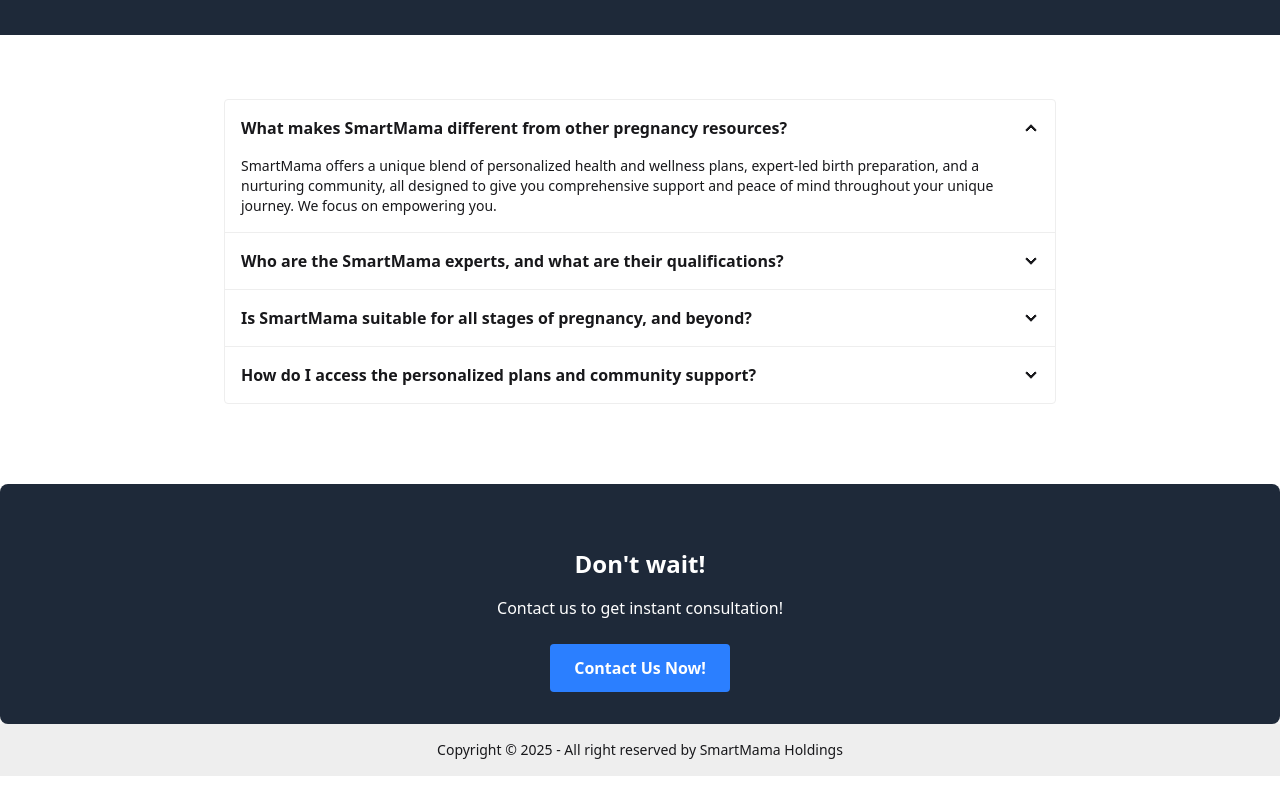
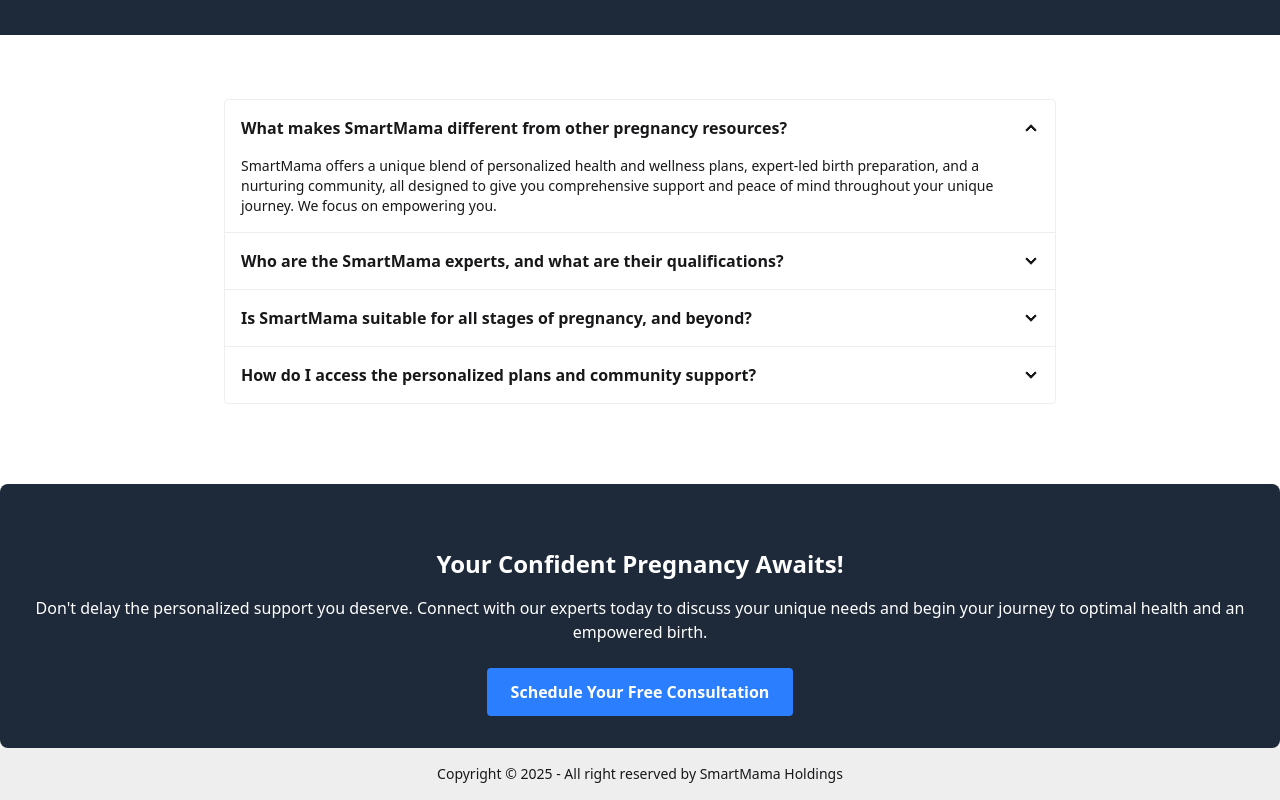
Before and after one commit to Captain-Carl-Larc/smart-mama-landing, a React (Vite) app: page / in a window 1280 px wide. Shown: the part 2485-3285 px from the top of the page. Before the commit the page ends 3261 px from the top, so only its background shows below. Built offline with nearby package versions, Linux system fonts and the light colour scheme.

Commit message:
banner update

```diff
--- a/src/App.jsx
+++ b/src/App.jsx
@@ -10,22 +10,22 @@
 import Footer from './components/footer'
 
 function App() {
-  return(
+  return (
     <>
-      <Navbar/>
+      <Navbar />
       <Hero />
       <Features />
       <Benefits />
       <SocialProof />
       <Faqs />
       <Banner
-        title="Don't wait!"
-        description="Contact us to get instant consultation!"
-        buttonText="Contact Us Now!"
+        title="Your Confident Pregnancy Awaits!"
+        description="Don't delay the personalized support you deserve. Connect with our experts today to discuss your unique needs and begin your journey to optimal health and an empowered birth."
+        buttonText="Schedule Your Free Consultation"
       />
       <Footer />
     </>
-  )
+  );
 }
 
 export default App
```
